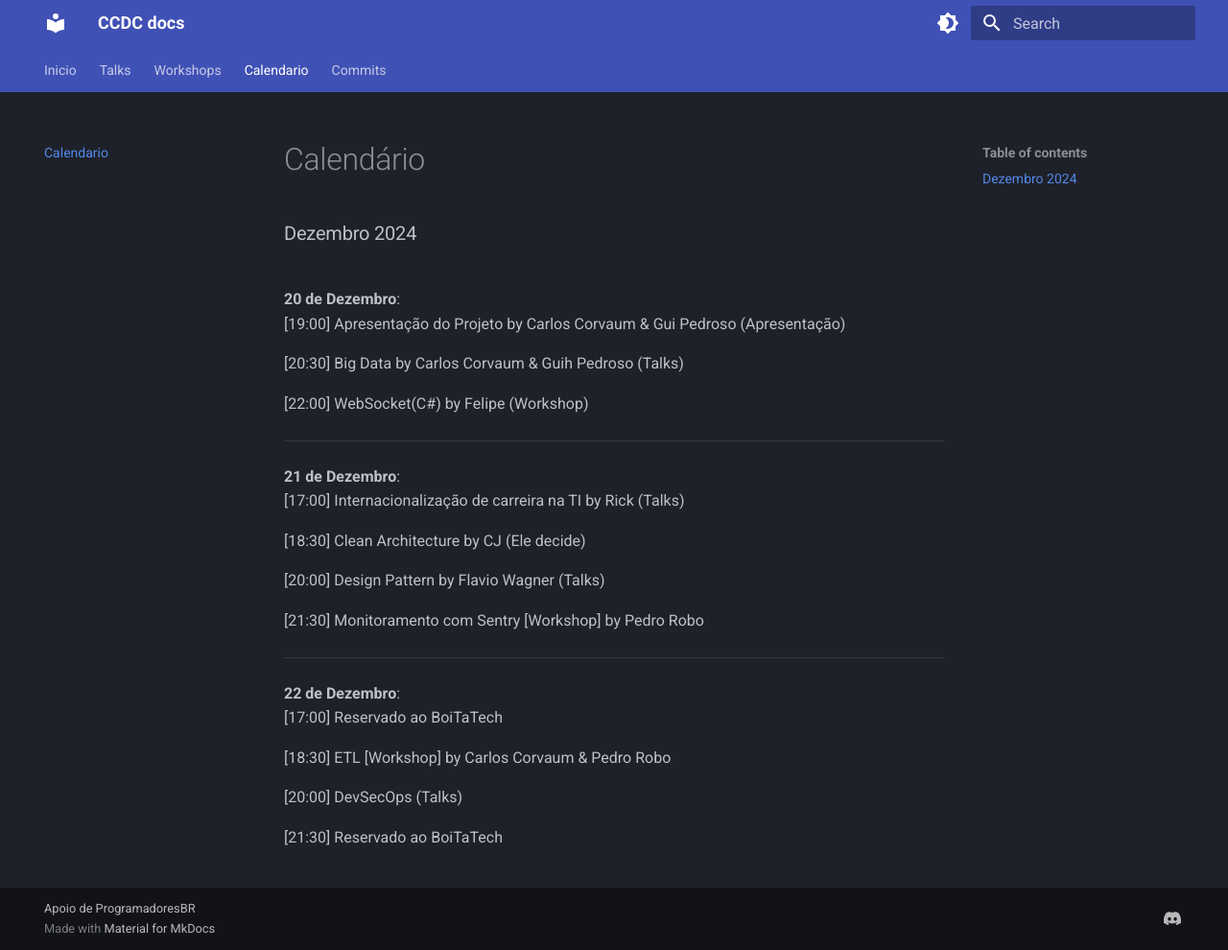
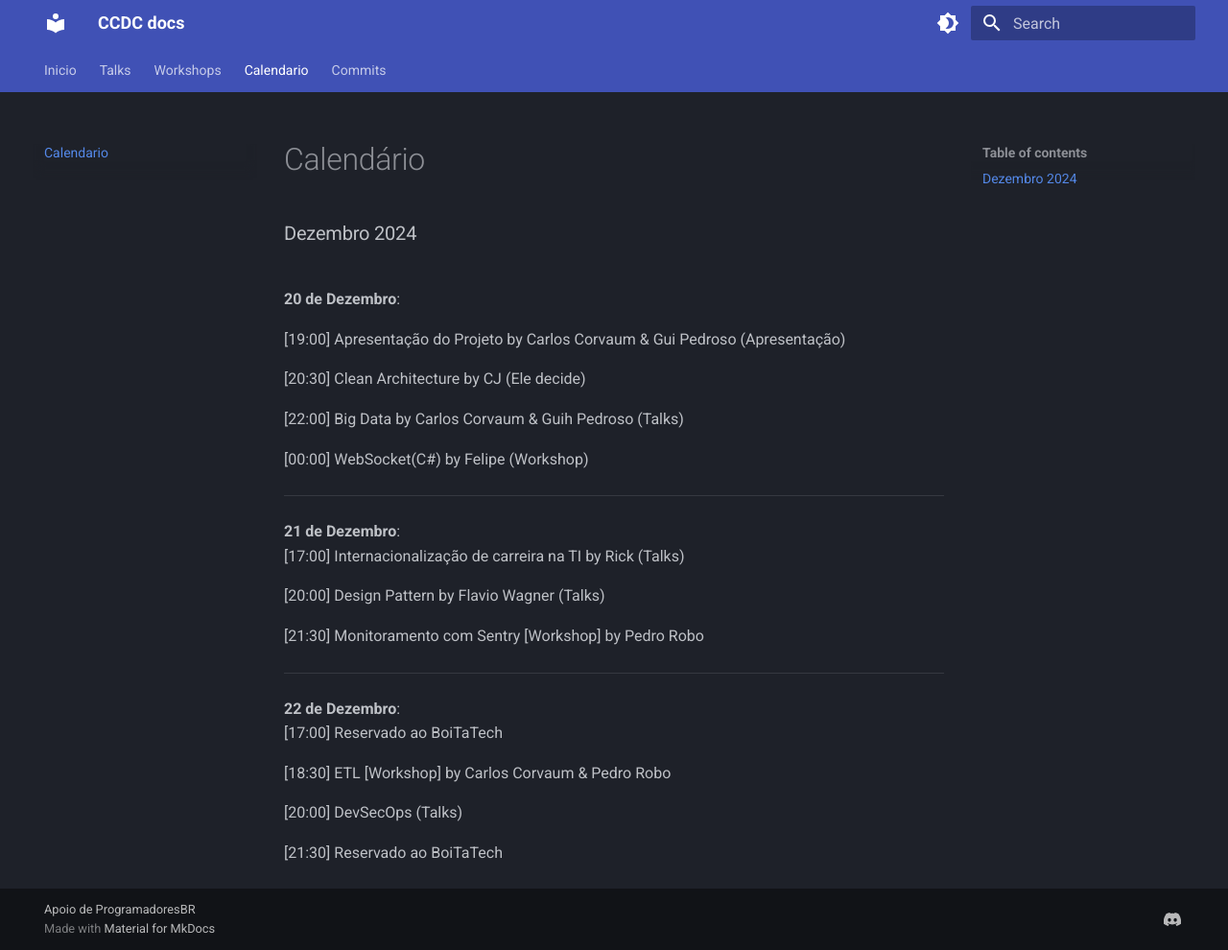
Before and after one commit to carlosCorvaum/mkDocs, an MkDocs documentation site: the page built from docs/Calendario.md, in a window 1280 px wide and 990 px high. Shown: the whole window at 96% size. Built offline with MkDocs 1.6.1 and Material for MkDocs 9.7.7, drawn with Linux system fonts in a browser that asks for light colours.

Commit message:
Update calendario

```diff
--- a/docs/Calendario.md
+++ b/docs/Calendario.md
@@ -5,19 +5,20 @@
 <br>
 **20 de Dezembro**:
 <br>
+
 [19:00] Apresentação do Projeto  by Carlos Corvaum & Gui Pedroso  (Apresentação)
 
-[20:30] Big Data by Carlos Corvaum & Guih Pedroso (Talks)
+[20:30] Clean Architecture by CJ (Ele decide)
 
-[22:00] WebSocket(C#) by Felipe (Workshop)
+[22:00] Big Data by Carlos Corvaum & Guih Pedroso (Talks)
+
+[00:00] WebSocket(C#) by Felipe (Workshop)
 
 ---
 
 **21 de Dezembro**:
 <br>
 [17:00] Internacionalização de carreira na TI by Rick (Talks)
-
-[18:30] Clean Architecture by CJ (Ele decide)
 
 [20:00] Design Pattern by Flavio Wagner (Talks)
 
```
